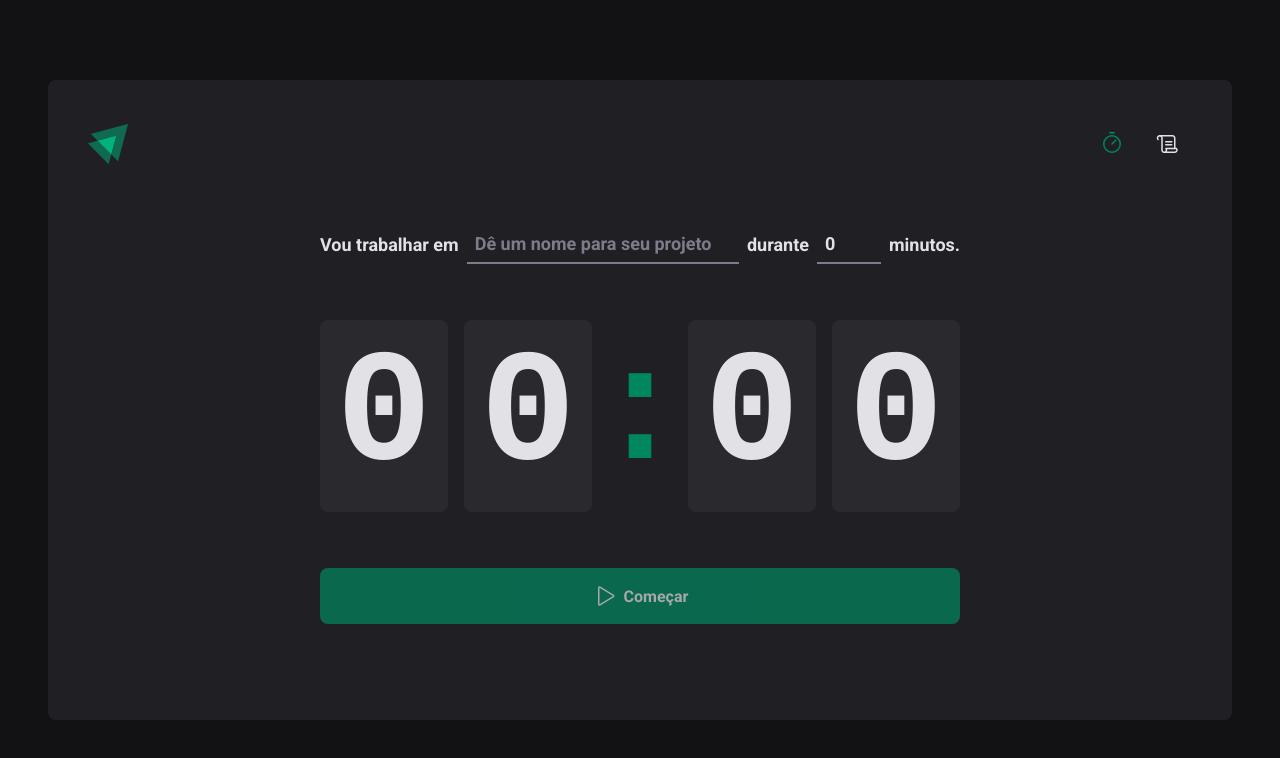
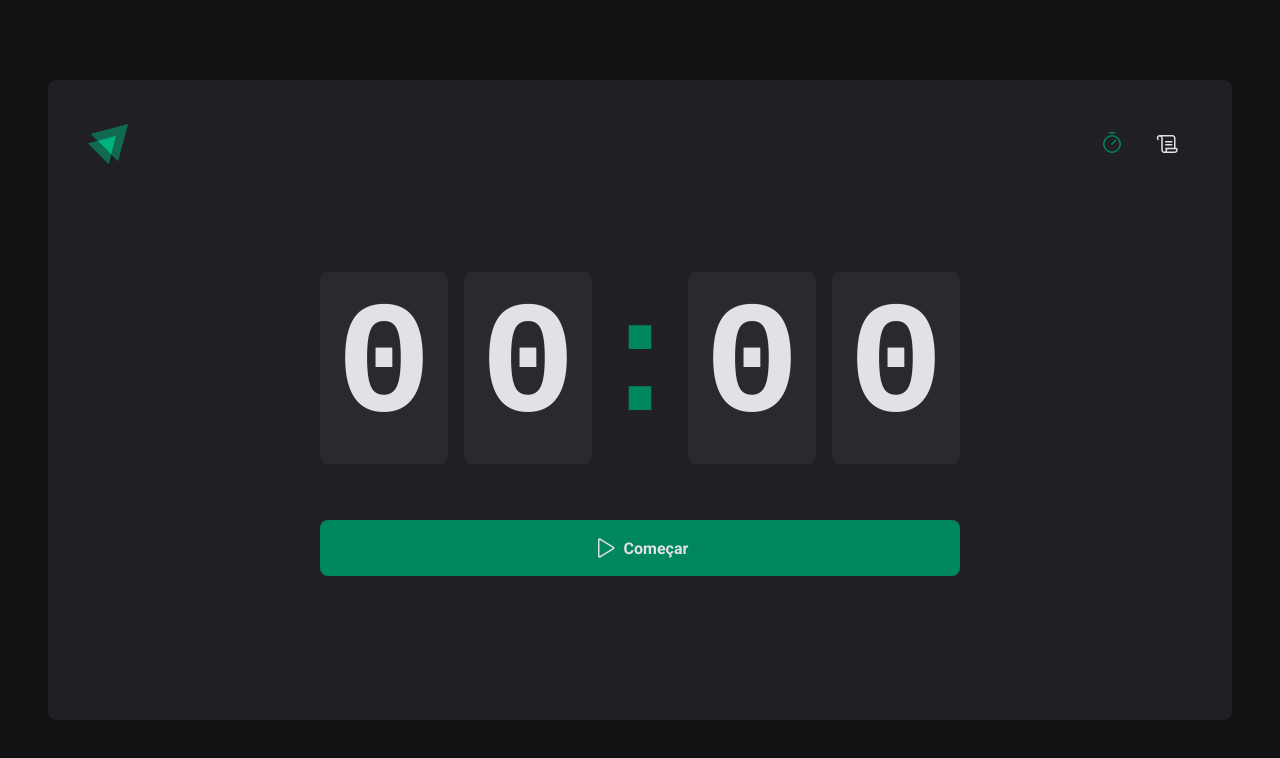
Before and after one commit to FixRuan/ignite-timer, a React (Vite) app: page / in a window 1280 px wide. Shown: the top 758 px of the page. Built offline with nearby package versions, Linux system fonts and the light colour scheme.

Commit message:
Create Cycles Context

```diff
--- /dev/null
+++ b/src/pages/Home/Countdown/index.tsx
@@ -0,0 +1,63 @@
+/* eslint-disable camelcase */
+import React, { useState, useContext, useEffect } from 'react'
+import { differenceInSeconds } from 'date-fns'
+
+import { CountdownContainer, Separator } from './styles'
+import { CyclesContext } from '..'
+
+export function Countdown() {
+  const { activeCycle, activeCycleId, markCurrentCycleAsFinished } =
+    useContext(CyclesContext)
+
+  const [amountSecondsPassed, setAmountSecondsPassed] = useState<number>(0)
+  const totalSeconds = activeCycle ? activeCycle.minutesAmount * 60 : 0
+
+  const currentSeconds = activeCycle ? totalSeconds - amountSecondsPassed : 0
+
+  const minutes_Amount = Math.floor(currentSeconds / 60)
+  const seconds_Amount = currentSeconds % 60
+
+  const minutes = String(minutes_Amount).padStart(2, '0')
+  const seconds = String(seconds_Amount).padStart(2, '0')
+
+  useEffect(() => {
+    if (activeCycle) {
+      document.title = `${minutes}:${seconds}`
+    }
+  }, [minutes, seconds, activeCycle])
+
+  useEffect(() => {
+    let interval: number
+
+    if (activeCycle) {
+      interval = setInterval(() => {
+        const secondsDiff = differenceInSeconds(
+          new Date(),
+          activeCycle.startDate,
+        )
+
+        if (secondsDiff >= totalSeconds) {
+          markCurrentCycleAsFinished()
+          setAmountSecondsPassed(totalSeconds)
+          clearInterval(interval)
+        } else {
+          setAmountSecondsPassed(secondsDiff)
+        }
+      }, 1000)
+    }
+
+    return () => {
+      clearInterval(interval)
+    }
+  }, [activeCycle, activeCycleId, markCurrentCycleAsFinished, totalSeconds])
+
+  return (
+    <CountdownContainer>
+      <span>{minutes[0]}</span>
+      <span>{minutes[1]}</span>
+      <Separator>:</Separator>
+      <span>{seconds[0]}</span>
+      <span>{seconds[1]}</span>
+    </CountdownContainer>
+  )
+}
--- /dev/null
+++ b/src/pages/Home/Countdown/styles.ts
@@ -0,0 +1,26 @@
+import styled from 'styled-components'
+
+export const CountdownContainer = styled.div`
+  font-family: 'Roboto-mono', monospace;
+  font-size: 10rem;
+  line-height: 8rem;
+  color: ${({ theme }) => theme['gray-100']};
+  font-weight: 700;
+
+  display: flex;
+  gap: 1rem;
+
+  span {
+    background: ${({ theme }) => theme['gray-700']};
+    padding: 2rem 1rem;
+    border-radius: 8px;
+  }
+`
+export const Separator = styled.div`
+  padding: 2rem 0;
+  color: ${({ theme }) => theme['green-500']};
+  width: 4rem;
+  overflow: hidden;
+  display: flex;
+  justify-content: center;
+`
--- /dev/null
+++ b/src/pages/Home/NewCycleForm/index.tsx
@@ -0,0 +1,61 @@
+import React from 'react'
+import { useForm } from 'react-hook-form'
+import { zodResolver } from '@hookform/resolvers/zod'
+import * as zod from 'zod'
+
+import { FormContainer, MinutesAmountInput, TaskInput } from './styles'
+
+const newCycleFormSchema = zod.object({
+  task: zod.string().min(1, 'Informe a tarefa'),
+  minutesAmount: zod
+    .number()
+    .min(1, 'O ciclo deve ter no mínimo 5 minutos')
+    .max(60, 'O ciclo deve ter no máximo 60 minutos'),
+})
+
+type NewCyclieFormData = zod.infer<typeof newCycleFormSchema>
+
+export function NewCycleForm() {
+  const { register, handleSubmit, watch, reset } = useForm<NewCyclieFormData>({
+    resolver: zodResolver(newCycleFormSchema),
+    defaultValues: {
+      task: '',
+      minutesAmount: 0,
+    },
+  })
+
+  return (
+    <FormContainer>
+      <label htmlFor="task">Vou trabalhar em</label>
+      <TaskInput
+        id="task"
+        type="text"
+        list="task-suggestions"
+        placeholder="Dê um nome para seu projeto"
+        disabled={!!activeCycle}
+        {...register('task')}
+      />
+
+      <datalist id="task-suggestions">
+        <option value="Desenvolver um site" />
+        <option value="Desenvolver um aplicativo" />
+        <option value="Desenvolver um jogo" />
+        <option value="Desenvolver um app" />
+      </datalist>
+
+      <label htmlFor="minutesAmount">durante</label>
+      <MinutesAmountInput
+        type="number"
+        id="minutesAmount"
+        placeholder="00"
+        step={5}
+        min={1}
+        max={60}
+        disabled={!!activeCycle}
+        {...register('minutesAmount', { valueAsNumber: true })}
+      />
+
+      <span>minutos.</span>
+    </FormContainer>
+  )
+}
--- /dev/null
+++ b/src/pages/Home/NewCycleForm/styles.ts
@@ -0,0 +1,44 @@
+import styled from 'styled-components'
+
+export const FormContainer = styled.div`
+  width: 100%;
+  display: flex;
+  align-items: center;
+  justify-content: center;
+  gap: 0.5rem;
+  color: ${({ theme }) => theme['gray-100']};
+  font-size: 1.125rem;
+  font-weight: bold;
+  flex-wrap: wrap;
+`
+const BaseInput = styled.input`
+  background: transparent;
+  height: 2.5rem;
+  border: 0;
+  border-bottom: 2px solid ${({ theme }) => theme['gray-500']};
+  font-weight: bold;
+  font-size: 1.125rem;
+  padding: 0 0.5rem;
+  color: ${({ theme }) => theme['gray-100']};
+
+  &:focus {
+    box-shadow: none;
+    border-color: ${({ theme }) => theme['green-500']};
+  }
+
+  &::placeholder {
+    color: ${({ theme }) => theme['gray-500']};
+  }
+`
+
+export const TaskInput = styled(BaseInput)`
+  flex: 1;
+
+  &::-webkit-calendar-picker-indicator {
+    display: none !important;
+  }
+`
+
+export const MinutesAmountInput = styled(BaseInput)`
+  width: 4rem;
+`
--- a/src/pages/Home/index.tsx
+++ b/src/pages/Home/index.tsx
@@ -1,31 +1,15 @@
 /* eslint-disable camelcase */
-import React, { useEffect, useState } from 'react'
+import React, { createContext, useEffect, useState } from 'react'
 import { HandPalm, Play } from 'phosphor-react'
-import { useForm } from 'react-hook-form'
-import { zodResolver } from '@hookform/resolvers/zod'
-import * as zod from 'zod'
-import { differenceInSeconds } from 'date-fns'
 
 import {
-  CountdownContainer,
-  FormContainer,
   HomeContainer,
-  MinutesAmountInput,
-  Separator,
   StartCountdownButton,
   StopCountdownButton,
-  TaskInput,
 } from './styles'
 
-const newCycleFormSchema = zod.object({
-  task: zod.string().min(1, 'Informe a tarefa'),
-  minutesAmount: zod
-    .number()
-    .min(1, 'O ciclo deve ter no mínimo 5 minutos')
-    .max(60, 'O ciclo deve ter no máximo 60 minutos'),
-})
-
-type NewCyclieFormData = zod.infer<typeof newCycleFormSchema>
+import { NewCycleForm } from './NewCycleForm'
+import { Countdown } from './Countdown'
 
 interface Cycle {
   id: string
@@ -36,32 +20,43 @@ interface Cycle {
   finishedDate?: Date
 }
 
+interface CycleContextType {
+  activeCycle: Cycle | undefined
+  activeCycleId: string | null
+  markCurrentCycleAsFinished: () => void
+}
+
+export const CyclesContext = createContext({} as CycleContextType)
+
 export function Home() {
   const [cycles, setCycles] = useState<Cycle[]>([])
   const [activeCycleId, setActiveCycleId] = useState<string | null>(null)
-  const [amountSecondsPassed, setAmountSecondsPassed] = useState<number>(0)
 
-  const { register, handleSubmit, watch, reset } = useForm<NewCyclieFormData>({
-    resolver: zodResolver(newCycleFormSchema),
-    defaultValues: {
-      task: '',
-      minutesAmount: 0,
-    },
-  })
+  function markCurrentCycleAsFinished() {
+    setCycles((state) =>
+      state.map((cycle) => {
+        if (cycle.id === activeCycleId) {
+          return { ...cycle, finishedDate: new Date() }
+        } else {
+          return cycle
+        }
+      }),
+    )
+  }
 
-  function handleCreateNewCycle(data: NewCyclieFormData) {
-    const newycle: Cycle = {
-      id: new Date().getTime().toString(),
-      task: data.task,
-      minutesAmount: data.minutesAmount,
-      startDate: new Date(),
-    }
+  // function handleCreateNewCycle(data: NewCyclieFormData) {
+  //   const newycle: Cycle = {
+  //     id: new Date().getTime().toString(),
+  //     task: data.task,
+  //     minutesAmount: data.minutesAmount,
+  //     startDate: new Date(),
+  //   }
 
-    setCycles((states) => [...states, newycle])
-    setActiveCycleId(newycle.id)
-    setAmountSecondsPassed(0)
-    reset()
-  }
+  //   setCycles((states) => [...states, newycle])
+  //   setActiveCycleId(newycle.id)
+  //   setAmountSecondsPassed(0)
+  //   reset()
+  // }
 
   function handleInterruptCycle() {
     setCycles((state) =>
@@ -79,109 +74,28 @@ export function Home() {
 
   const activeCycle = cycles.find((cycle) => cycle.id === activeCycleId)
 
-  const task = watch('task')
-  const minutesAmount = watch('minutesAmount')
-
-  const isSubmitDisabled = !task || !minutesAmount
-
-  const totalSeconds = activeCycle ? activeCycle.minutesAmount * 60 : 0
-  const currentSeconds = activeCycle ? totalSeconds - amountSecondsPassed : 0
-
-  const minutes_Amount = Math.floor(currentSeconds / 60)
-  const seconds_Amount = currentSeconds % 60
-
-  const minutes = String(minutes_Amount).padStart(2, '0')
-  const seconds = String(seconds_Amount).padStart(2, '0')
-
-  useEffect(() => {
-    let interval: number
-
-    if (activeCycle) {
-      interval = setInterval(() => {
-        const secondsDiff = differenceInSeconds(
-          new Date(),
-          activeCycle.startDate,
-        )
-
-        if (secondsDiff >= totalSeconds) {
-          setCycles((state) =>
-            state.map((cycle) => {
-              if (cycle.id === activeCycleId) {
-                return { ...cycle, finishedDate: new Date() }
-              } else {
-                return cycle
-              }
-            }),
-          )
-          setAmountSecondsPassed(totalSeconds)
-          clearInterval(interval)
-        } else {
-          setAmountSecondsPassed(secondsDiff)
-        }
-      }, 1000)
-    }
-
-    return () => {
-      clearInterval(interval)
-    }
-  }, [activeCycle, activeCycleId, totalSeconds])
-
-  useEffect(() => {
-    if (activeCycle) {
-      document.title = `${minutes}:${seconds}`
-    }
-  }, [minutes, seconds, activeCycle])
+  // const task = watch('task')
+  // const minutesAmount = watch('minutesAmount')
+  // const isSubmitDisabled = !task || !minutesAmount
 
   return (
     <HomeContainer>
-      <form action="" onSubmit={handleSubmit(handleCreateNewCycle)}>
-        <FormContainer>
-          <label htmlFor="task">Vou trabalhar em</label>
-          <TaskInput
-            id="task"
-            type="text"
-            list="task-suggestions"
-            placeholder="Dê um nome para seu projeto"
-            disabled={!!activeCycle}
-            {...register('task')}
-          />
-
-          <datalist id="task-suggestions">
-            <option value="Desenvolver um site" />
-            <option value="Desenvolver um aplicativo" />
-            <option value="Desenvolver um jogo" />
-            <option value="Desenvolver um app" />
-          </datalist>
-
-          <label htmlFor="minutesAmount">durante</label>
-          <MinutesAmountInput
-            type="number"
-            id="minutesAmount"
-            placeholder="00"
-            step={5}
-            min={1}
-            max={60}
-            disabled={!!activeCycle}
-            {...register('minutesAmount', { valueAsNumber: true })}
-          />
-
-          <span>minutos.</span>
-        </FormContainer>
-
-        <CountdownContainer>
-          <span>{minutes[0]}</span>
-          <span>{minutes[1]}</span>
-          <Separator>:</Separator>
-          <span>{seconds[0]}</span>
-          <span>{seconds[1]}</span>
-        </CountdownContainer>
+      <form /*  onSubmit={handleSubmit(handleCreateNewCycle)} */ action="">
+        <CyclesContext.Provider
+          value={{ activeCycle, activeCycleId, markCurrentCycleAsFinished }}
+        >
+          {/* <NewCycleForm /> */}
+          <Countdown />
+        </CyclesContext.Provider>
 
         {activeCycle ? (
           <StopCountdownButton onClick={handleInterruptCycle} type="button">
             <HandPalm size={24} /> Interromper
           </StopCountdownButton>
         ) : (
-          <StartCountdownButton disabled={isSubmitDisabled} type="submit">
+          <StartCountdownButton
+            /*  disabled={isSubmitDisabled} */ type="submit"
+          >
             <Play size={24} /> Começar
           </StartCountdownButton>
         )}
--- a/src/pages/Home/styles.ts
+++ b/src/pages/Home/styles.ts
@@ -13,75 +13,6 @@ export const HomeContainer = styled.main`
     align-items: center;
     gap: 3.5rem;
   }
-`
-
-export const FormContainer = styled.div`
-  width: 100%;
-  display: flex;
-  align-items: center;
-  justify-content: center;
-  gap: 0.5rem;
-  color: ${({ theme }) => theme['gray-100']};
-  font-size: 1.125rem;
-  font-weight: bold;
-  flex-wrap: wrap;
-`
-const BaseInput = styled.input`
-  background: transparent;
-  height: 2.5rem;
-  border: 0;
-  border-bottom: 2px solid ${({ theme }) => theme['gray-500']};
-  font-weight: bold;
-  font-size: 1.125rem;
-  padding: 0 0.5rem;
-  color: ${({ theme }) => theme['gray-100']};
-
-  &:focus {
-    box-shadow: none;
-    border-color: ${({ theme }) => theme['green-500']};
-  }
-
-  &::placeholder {
-    color: ${({ theme }) => theme['gray-500']};
-  }
-`
-
-export const TaskInput = styled(BaseInput)`
-  flex: 1;
-
-  &::-webkit-calendar-picker-indicator {
-    display: none !important;
-  }
-`
-
-export const MinutesAmountInput = styled(BaseInput)`
-  width: 4rem;
-`
-
-export const CountdownContainer = styled.div`
-  font-family: 'Roboto-mono', monospace;
-  font-size: 10rem;
-  line-height: 8rem;
-  color: ${({ theme }) => theme['gray-100']};
-  font-weight: 700;
-
-  display: flex;
-  gap: 1rem;
-
-  span {
-    background: ${({ theme }) => theme['gray-700']};
-    padding: 2rem 1rem;
-    border-radius: 8px;
-  }
-`
-
-export const Separator = styled.div`
-  padding: 2rem 0;
-  color: ${({ theme }) => theme['green-500']};
-  width: 4rem;
-  overflow: hidden;
-  display: flex;
-  justify-content: center;
 `
 
 const BaseButton = styled.button`
```
